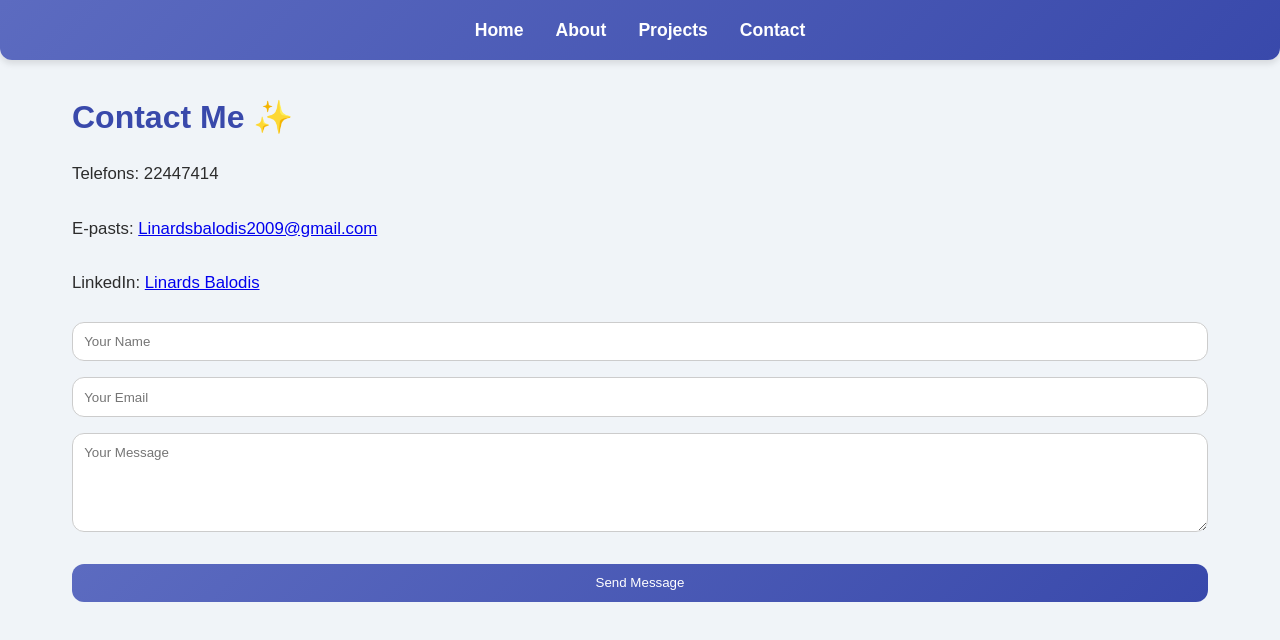
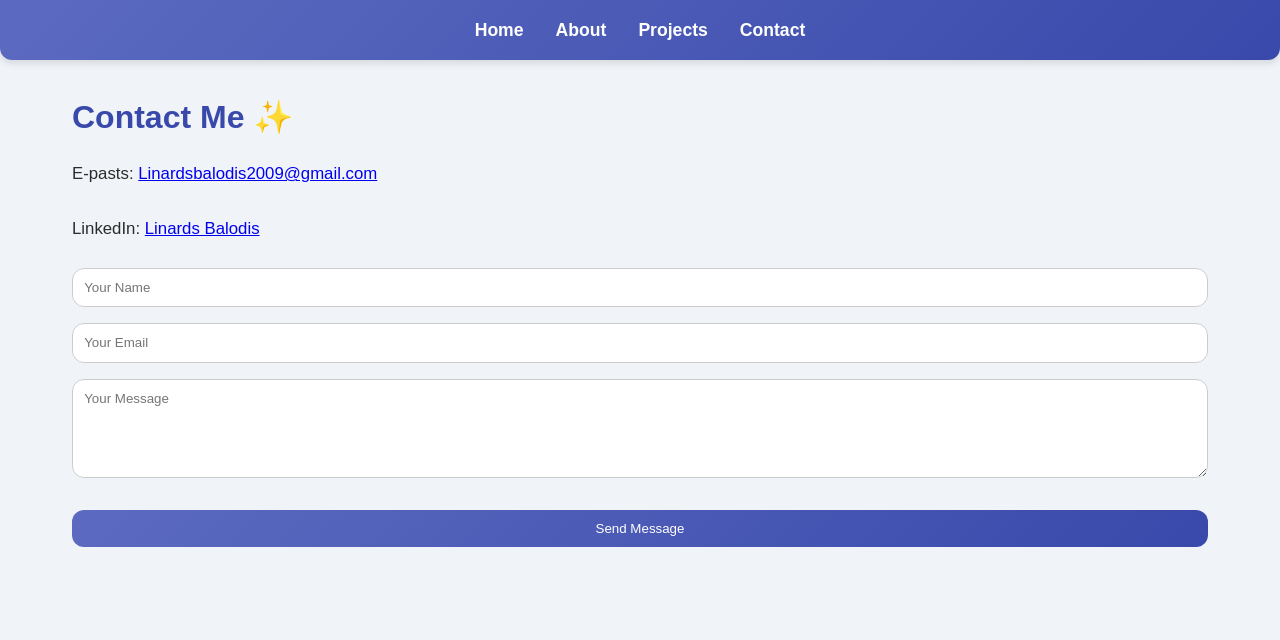
Before and after one commit to Linards888/Portfolio, a Next.js app: page /contact in a window 1280 px wide. Shown: the top 640 px of the page. Built offline with nearby package versions, Linux system fonts and the light colour scheme.

Commit message:
noņemu telefona nr.

```diff
--- a/src/app/contact/page.tsx
+++ b/src/app/contact/page.tsx
@@ -2,7 +2,6 @@ export default function Contact() {
   return (
     <>
       <h1>Contact Me ✨</h1>
-      <p>Telefons: 22447414</p>
       <p>E-pasts: <a href="mailto:Linardsbalodis2009@gmail.com">Linardsbalodis2009@gmail.com</a></p>
       <p>LinkedIn: <a href="https://www.linkedin.com/in/linards-balodis-689b912bb/" target="_blank">Linards Balodis</a></p>
 
```
